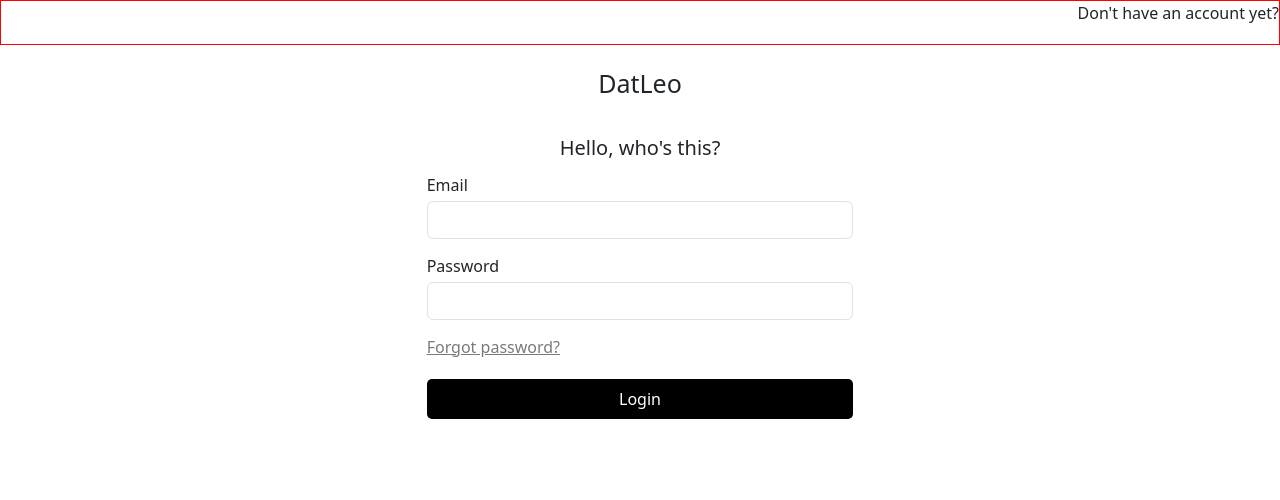
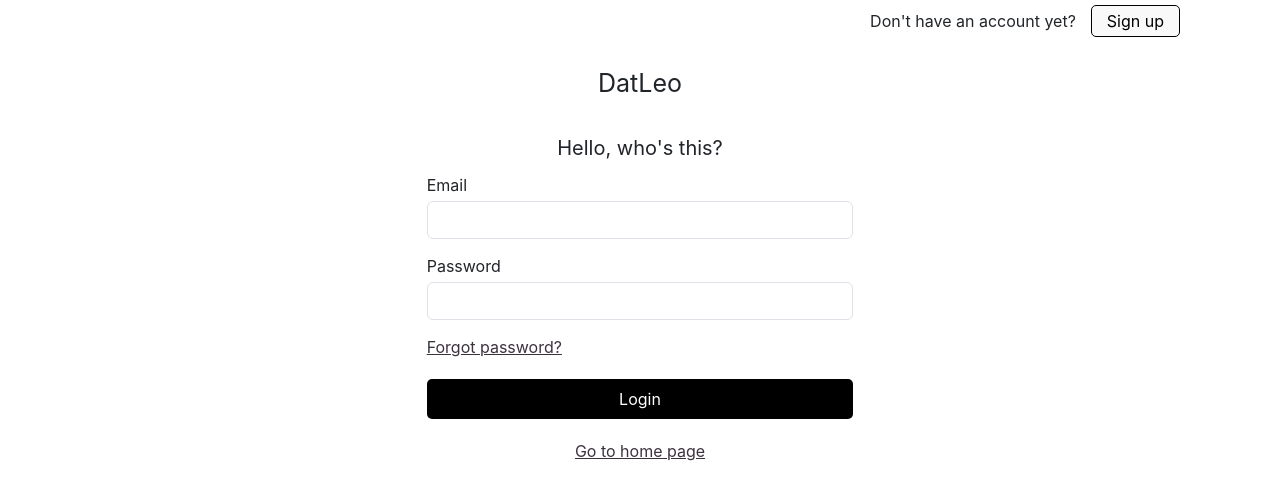
Before and after one commit to nguyendat0908/Project-ReactJS, a React (Create React App) app: page /login in a window 1280 px wide. Shown: the top 500 px of the page. Built offline with nearby package versions, Linux system fonts and the light colour scheme.

Commit message:
API Login - Dang Nhap

```diff
--- /dev/null
+++ b/src/Layout.js
@@ -0,0 +1,44 @@
+import { BrowserRouter, Route, Routes } from "react-router-dom";
+import App from './App';
+import User from './components/User/User';
+import Admin from './components/Admin/Admin';
+import HomePage from './components/Home/HomePage';
+import ManageUser from './components/Admin/Content/ManageUser';
+import Dashboard from './components/Admin/Content/DashBoard';
+import Login from './components/Auth/Login';
+import { ToastContainer, toast } from 'react-toastify';
+import { Bounce } from 'react-toastify';
+
+const Layout = (props) => {
+    return (
+        <>
+            <Routes>
+                <Route path="/" element={<App />}>
+                    <Route index element={<HomePage />} />
+                    <Route path="users" element={<User />} />
+                </Route>
+                <Route path="admins" element={<Admin />}>
+                    <Route index element={<Dashboard />} />
+                    <Route path="manage-users" element={<ManageUser />} />
+                </Route>
+                <Route path="/login" element={<Login />} />
+            </Routes>
+
+            <ToastContainer
+                position="top-center"
+                autoClose={5000}
+                hideProgressBar={false}
+                newestOnTop={false}
+                closeOnClick={false}
+                rtl={false}
+                pauseOnFocusLoss
+                draggable
+                pauseOnHover
+                theme="light"
+                transition={Bounce}
+            />
+        </>
+    )
+};
+
+export default Layout;
--- a/src/components/Admin/Admin.js
+++ b/src/components/Admin/Admin.js
@@ -3,8 +3,6 @@ import './Admin.scss';
 import { FaBars } from 'react-icons/fa';
 import { useState } from "react";
 import { Outlet } from "react-router-dom";
-import { ToastContainer, toast } from 'react-toastify';
-import { Bounce } from 'react-toastify';
 
 const Admin = (props) => {
     const [collapsed, setCollapsed] = useState(false);
@@ -22,20 +20,6 @@ const Admin = (props) => {
                     <Outlet></Outlet>
                 </div>
             </div>
-
-            <ToastContainer
-                position="top-center"
-                autoClose={5000}
-                hideProgressBar={false}
-                newestOnTop={false}
-                closeOnClick={false}
-                rtl={false}
-                pauseOnFocusLoss
-                draggable
-                pauseOnHover
-                theme="light"
-                transition={Bounce}
-            />
         </div>
     )
 }
--- a/src/components/Auth/Login.js
+++ b/src/components/Auth/Login.js
@@ -1,19 +1,35 @@
 import { useState } from 'react';
 import './Login.scss';
+import { useNavigate } from 'react-router-dom';
+import { postLogin } from '../../services/ApiService';
+import { toast } from 'react-toastify';
+
 
 const Login = (props) => {
 
     const [email, setEmail] = useState('');
     const [password, setPassword] = useState('');
+    const navigate = useNavigate();
 
-    const handleLogin = () => {
-        alert('Login success');
+    const handleLogin = async () => {
+        // Validate email and password
+
+        // Call API to login
+        let data = await postLogin(email, password);
+        if (data && data.EC === 0) {
+            toast.success(data.EM);
+            navigate('/');
+        }
+        if (data && data.EC !== 0) {
+            toast.error(data.EM);
+        }
     }
 
     return (
         <div className="login-container">
             <div className='header'>
-                Don't have an account yet?
+                <span>Don't have an account yet?</span>
+                <button>Sign up</button>
             </div>
             <div className='title col-4 mx-auto'>
                 DatLeo
@@ -32,7 +48,10 @@ const Login = (props) => {
                 </div>
                 <span className='forgot-password'>Forgot password?</span>
                 <div>
-                    <button className='btn-submit' onClick={() => {handleLogin()}}>Login</button>
+                    <button className='btn-submit' onClick={() => { handleLogin() }}>Login</button>
+                </div>
+                <div className='text-center'>
+                    <span className='back-home' onClick={() => { navigate('/') }}> Go to home page</span>
                 </div>
             </div>
         </div>
--- a/src/components/Auth/Login.scss
+++ b/src/components/Auth/Login.scss
@@ -2,7 +2,19 @@
     .header {
         height: 45px;
         text-align: right;
-        border: 1px solid red;
+        padding: 5px 100px 0 100px;
+
+        button {
+            padding: 3px 15px;
+            margin-left: 15px;
+            border-radius: 5px;
+            background: #f9f9f9;
+            border: 1px solid;
+
+            &:hover {
+                background: #dddddd;
+            }
+        }
     }
     .title {
         font-size: 25px;
@@ -30,9 +42,15 @@
             color: white;
             background: #000;
         }
-        .forgot-password {
-            color: #7a7a7a;
+
+        .back-home, .forgot-password {
+            cursor: pointer;
+            color: rgb(60, 50, 62);
             text-decoration: underline;
+
+            &:hover {
+                color: rgb(101, 93, 103);
+            }
         }
     }
 }
--- a/src/index.js
+++ b/src/index.js
@@ -1,34 +1,20 @@
 import React from 'react';
 import ReactDOM from 'react-dom/client';
-import App from './App';
+
 import reportWebVitals from './reportWebVitals';
 import { Provider } from 'react-redux';
 import store from './redux/store';
 import 'bootstrap/dist/css/bootstrap.min.css'
 import { BrowserRouter, Route, Routes } from "react-router-dom";
-import User from './components/User/User';
-import Admin from './components/Admin/Admin';
-import HomePage from './components/Home/HomePage';
-import ManageUser from './components/Admin/Content/ManageUser';
-import Dashboard from './components/Admin/Content/DashBoard';
-import Login from './components/Auth/Login';
+import Layout from './Layout';
+
 
 const root = ReactDOM.createRoot(document.getElementById('root'));
 root.render(
   <Provider store={store}>
     {/* <React.StrictMode> */}
     <BrowserRouter>
-      <Routes>
-        <Route path="/" element={<App />}>
-          <Route index element={<HomePage />} />
-          <Route path="users" element={<User />} />
-        </Route>
-        <Route path="admins" element={<Admin />}>
-          <Route index element={<Dashboard />} />
-          <Route path="manage-users" element={<ManageUser />} />
-        </Route>
-        <Route path="/login" element={<Login />} />
-      </Routes>
+      <Layout/>
     </BrowserRouter>
     {/* </React.StrictMode> */}
   </Provider>
--- a/src/services/ApiService.js
+++ b/src/services/ApiService.js
@@ -31,4 +31,8 @@ const getUserWithPaginate = (page, limit) => {
     return instance.get(`api/v1/participant?page=${page}&limit=${limit}`)
 }
 
-export { postCreateUser, getAllUsers, putUpdateUser, deleteUser, getUserWithPaginate }
+const postLogin = (userEmail, userPassword) => {
+    return instance.post('api/v1/login', {email: userEmail, password: userPassword})
+}
+
+export { postCreateUser, getAllUsers, putUpdateUser, deleteUser, getUserWithPaginate, postLogin }
```
